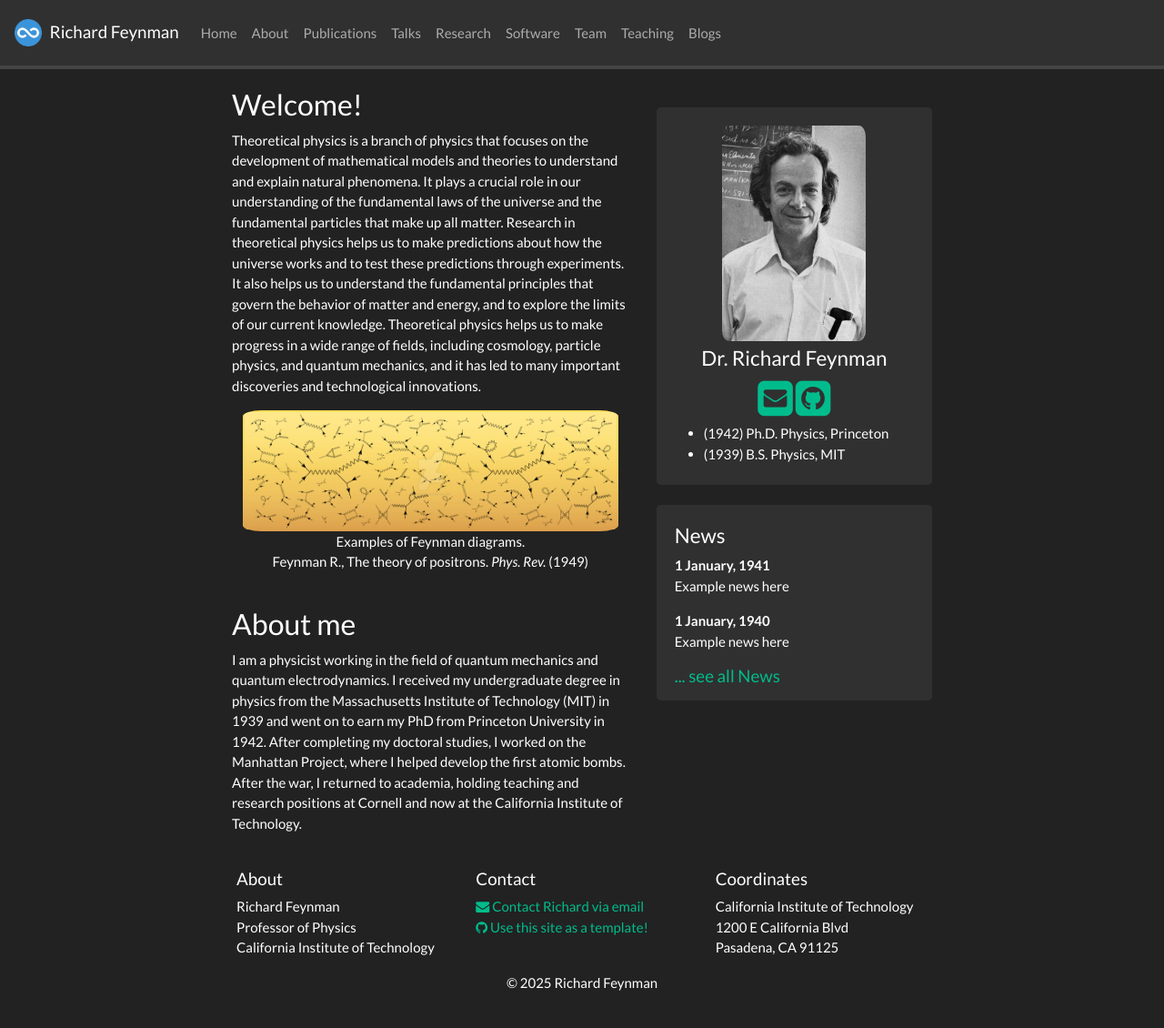
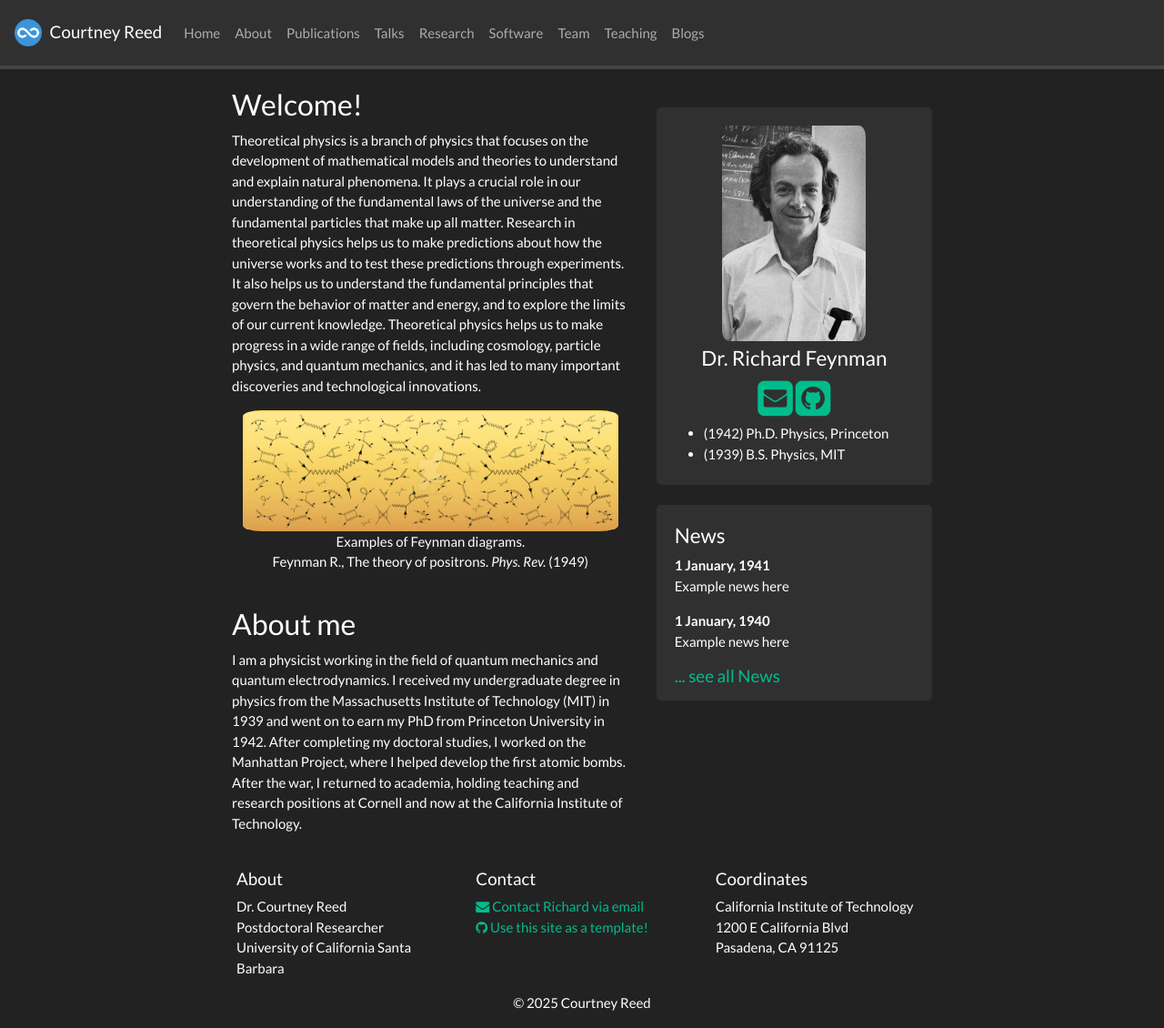
Before and after one commit to courtneyreedecology/courtneyreedecology.github.io, a Jekyll site: the page built from _pages/home.md, in a window 1280 px wide and 1130 px high. Shown: the whole window at 91% size. Built offline with Jekyll 4.4.1, drawn with Linux system fonts in a browser that asks for light colours; nearby versions of some CDN libraries; a style sheet for code colours, icons or effects is not loaded.

Commit message:
Update _config.yml

```diff
--- a/_config.yml
+++ b/_config.yml
@@ -1,6 +1,6 @@
 # Site settings
-title: Richard Feynman
-email: richard@university.edu
+title: Courtney Reed
+email: courtneyreed@ucsb.edu
 description: Academic webpage of Dr. Richard Feynman
 baseurl: ""
 url: ""
@@ -12,9 +12,9 @@ url: ""
 
 # Footer info
 affiliation: >
-  Richard Feynman<br/>
-  Professor of Physics<br/>
-  California Institute of Technology
+  Dr. Courtney Reed<br/>
+  Postdoctoral Researcher<br/>
+  University of California Santa Barbara
 
 location: >
   California Institute of Technology<br/>
```
